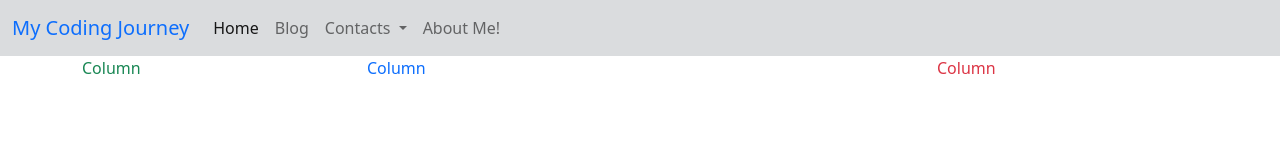
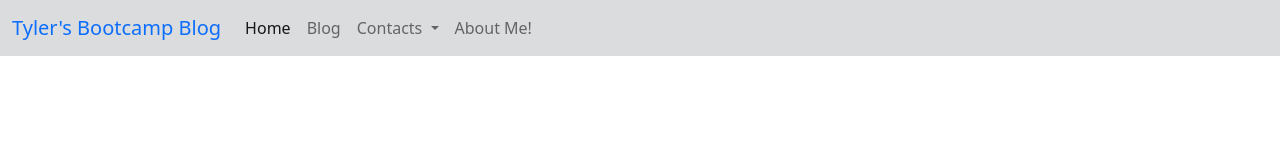
Before and after one commit to TylerVanNostrand/Bootstrapped-Blog, a plain HTML site: page index.html in a window 1280 px wide. Drawn offline with nearby package versions, Linux system fonts and the light colour scheme.

Commit message:
fixed title

```diff
--- a/index.html
+++ b/index.html
@@ -13,7 +13,7 @@
   <body>
     <nav class="navbar navbar-expand-lg navbar-light bg-secondary bg-opacity-25">
   <div class="container-fluid">
-    <a class="navbar-brand text-primary" href="#">My Coding Journey</a>
+    <a class="navbar-brand text-primary" href="#">Tyler's Bootcamp Blog</a>
     <button class="navbar-toggler" type="button" data-bs-toggle="collapse" data-bs-target="#navbarSupportedContent" aria-controls="navbarSupportedContent" aria-expanded="false" aria-label="Toggle navigation">
       <span class="navbar-toggler-icon"></span>
     </button>
@@ -29,9 +29,10 @@
           <a class="nav-link dropdown-toggle" href="#" id="navbarDropdown" role="button" data-bs-toggle="dropdown" aria-expanded="false">
             Contacts
           </a>
-          <ul class="dropdown-menu" aria-labelledby="navbarDropdown"> --> -->
+          <ul class="dropdown-menu" aria-labelledby="navbarDropdown">
             <li><a class="dropdown-item" href="#">LinkedIn</a></li>
             <li><a class="dropdown-item" href="#">gitHub</a></li>
+              <li><a class="dropdown-item" href="#">Instagram</a></li>
             <li><hr class="dropdown-divider"></li>
             <li><a class="dropdown-item" href="#"></a></li>
           </ul>
@@ -48,19 +49,6 @@
   </div>
 </nav>
 
-<div class="container">
-  <div class="row">
-    <div class="col-3 text-success">
-      Column
-    </div>
-    <div class="col-6 text-primary">
-      Column
-    </div>
-    <div class="col-3 text-danger">
-      Column
-    </div>
-  </div>
-</div>
     <!-- Optional JavaScript; choose one of the two! -->
 
     <!-- Option 1: Bootstrap Bundle with Popper -->
```
